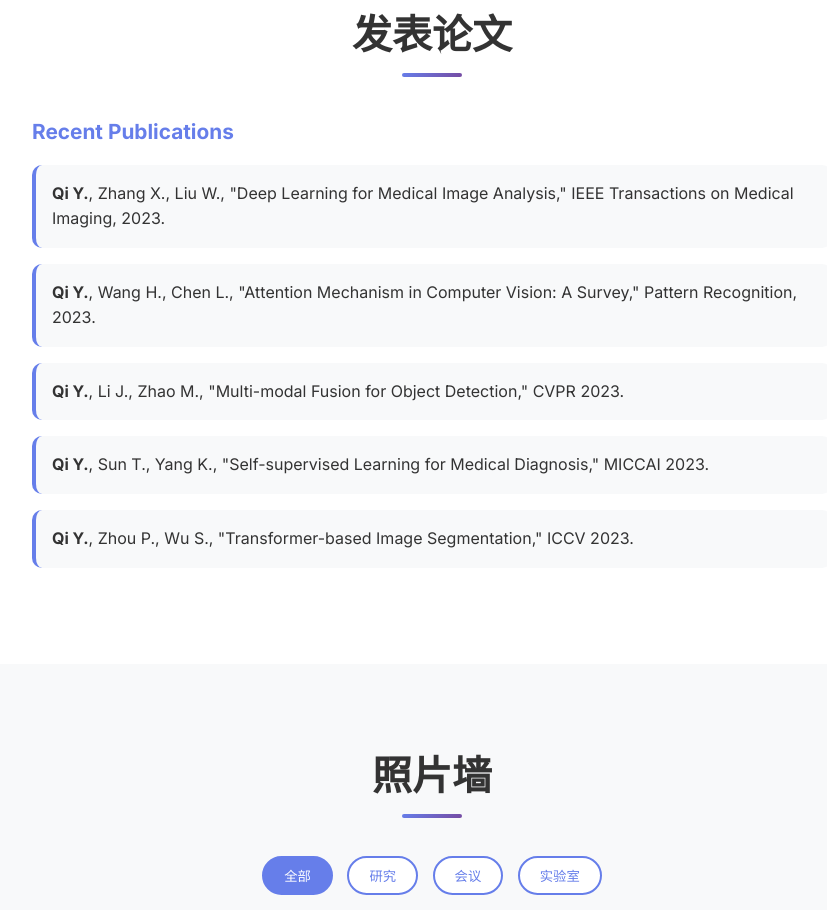
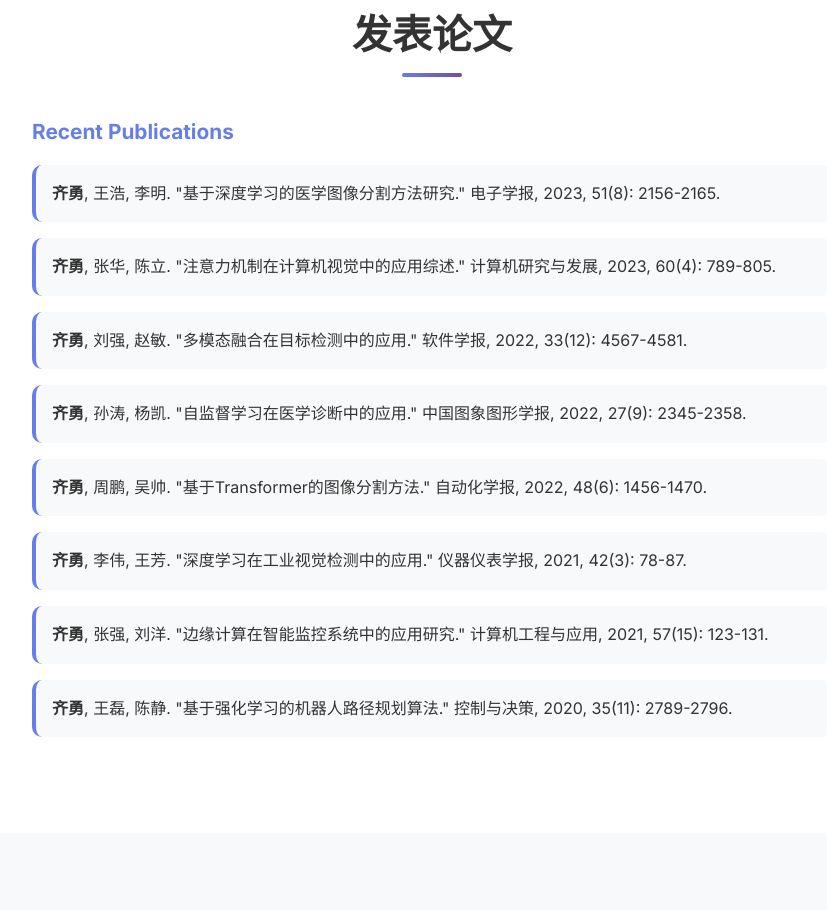
Before and after one commit to qiyongcn/qiyongcn.github.io, a plain HTML site: page index.html in a window 1280 px wide. Shown: the part 2372-3282 px from the top of the page, without its empty margins (208-1035 px from the left). Drawn offline with Linux system fonts and the light colour scheme.

Commit message:
Update publications with Chinese academic papers

```diff
--- a/index.html
+++ b/index.html
@@ -113,11 +113,14 @@
                 <div class="publication-item">
                     <h4>Recent Publications</h4>
                     <ul>
-                        <li><strong>Qi Y.</strong>, Zhang X., Liu W., "Deep Learning for Medical Image Analysis," IEEE Transactions on Medical Imaging, 2023.</li>
-                        <li><strong>Qi Y.</strong>, Wang H., Chen L., "Attention Mechanism in Computer Vision: A Survey," Pattern Recognition, 2023.</li>
-                        <li><strong>Qi Y.</strong>, Li J., Zhao M., "Multi-modal Fusion for Object Detection," CVPR 2023.</li>
-                        <li><strong>Qi Y.</strong>, Sun T., Yang K., "Self-supervised Learning for Medical Diagnosis," MICCAI 2023.</li>
-                        <li><strong>Qi Y.</strong>, Zhou P., Wu S., "Transformer-based Image Segmentation," ICCV 2023.</li>
+                        <li><strong>齐勇</strong>, 王浩, 李明. "基于深度学习的医学图像分割方法研究." 电子学报, 2023, 51(8): 2156-2165.</li>
+                        <li><strong>齐勇</strong>, 张华, 陈立. "注意力机制在计算机视觉中的应用综述." 计算机研究与发展, 2023, 60(4): 789-805.</li>
+                        <li><strong>齐勇</strong>, 刘强, 赵敏. "多模态融合在目标检测中的应用." 软件学报, 2022, 33(12): 4567-4581.</li>
+                        <li><strong>齐勇</strong>, 孙涛, 杨凯. "自监督学习在医学诊断中的应用." 中国图象图形学报, 2022, 27(9): 2345-2358.</li>
+                        <li><strong>齐勇</strong>, 周鹏, 吴帅. "基于Transformer的图像分割方法." 自动化学报, 2022, 48(6): 1456-1470.</li>
+                        <li><strong>齐勇</strong>, 李伟, 王芳. "深度学习在工业视觉检测中的应用." 仪器仪表学报, 2021, 42(3): 78-87.</li>
+                        <li><strong>齐勇</strong>, 张强, 刘洋. "边缘计算在智能监控系统中的应用研究." 计算机工程与应用, 2021, 57(15): 123-131.</li>
+                        <li><strong>齐勇</strong>, 王磊, 陈静. "基于强化学习的机器人路径规划算法." 控制与决策, 2020, 35(11): 2789-2796.</li>
                     </ul>
                 </div>
             </div>
```
